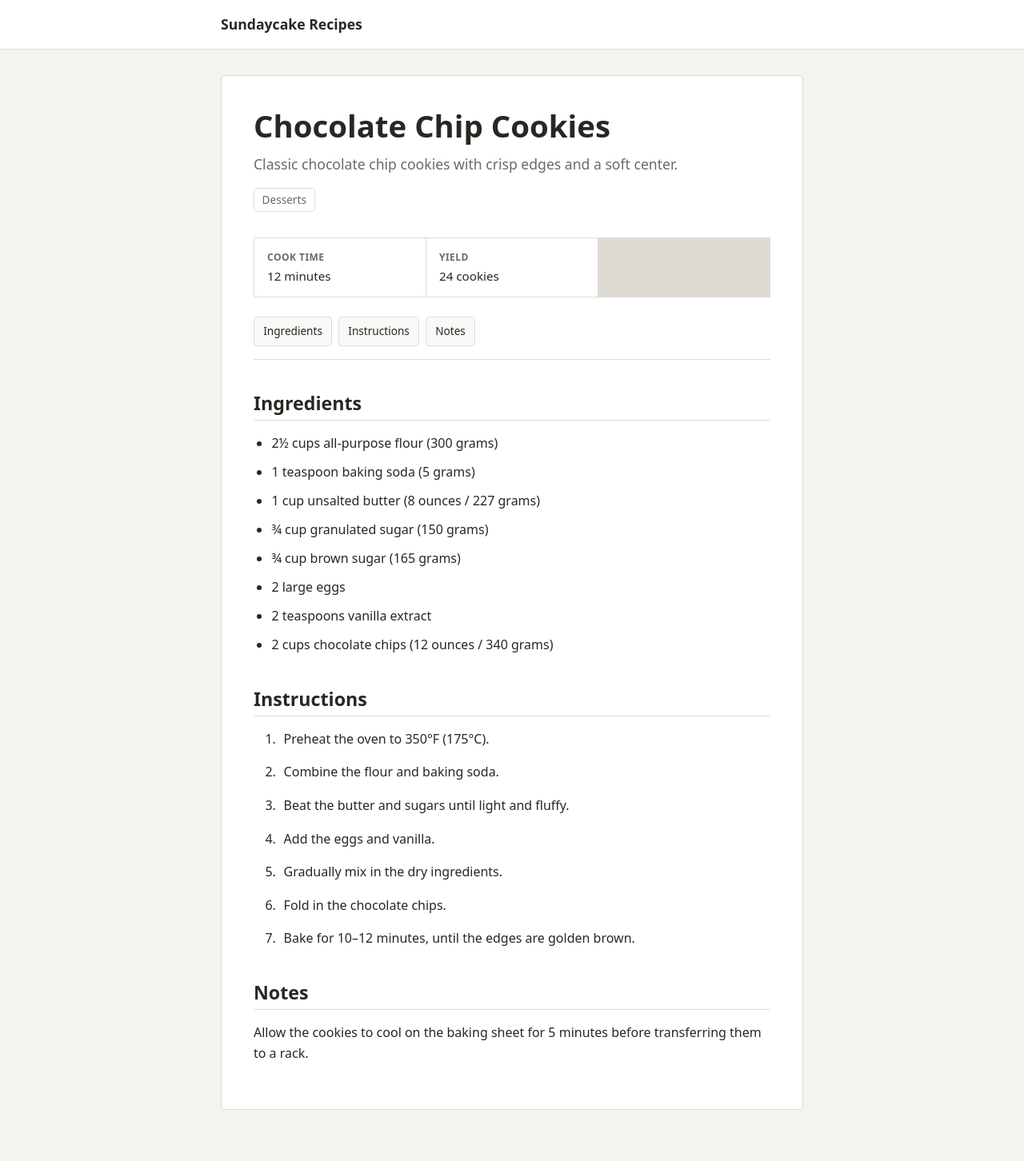
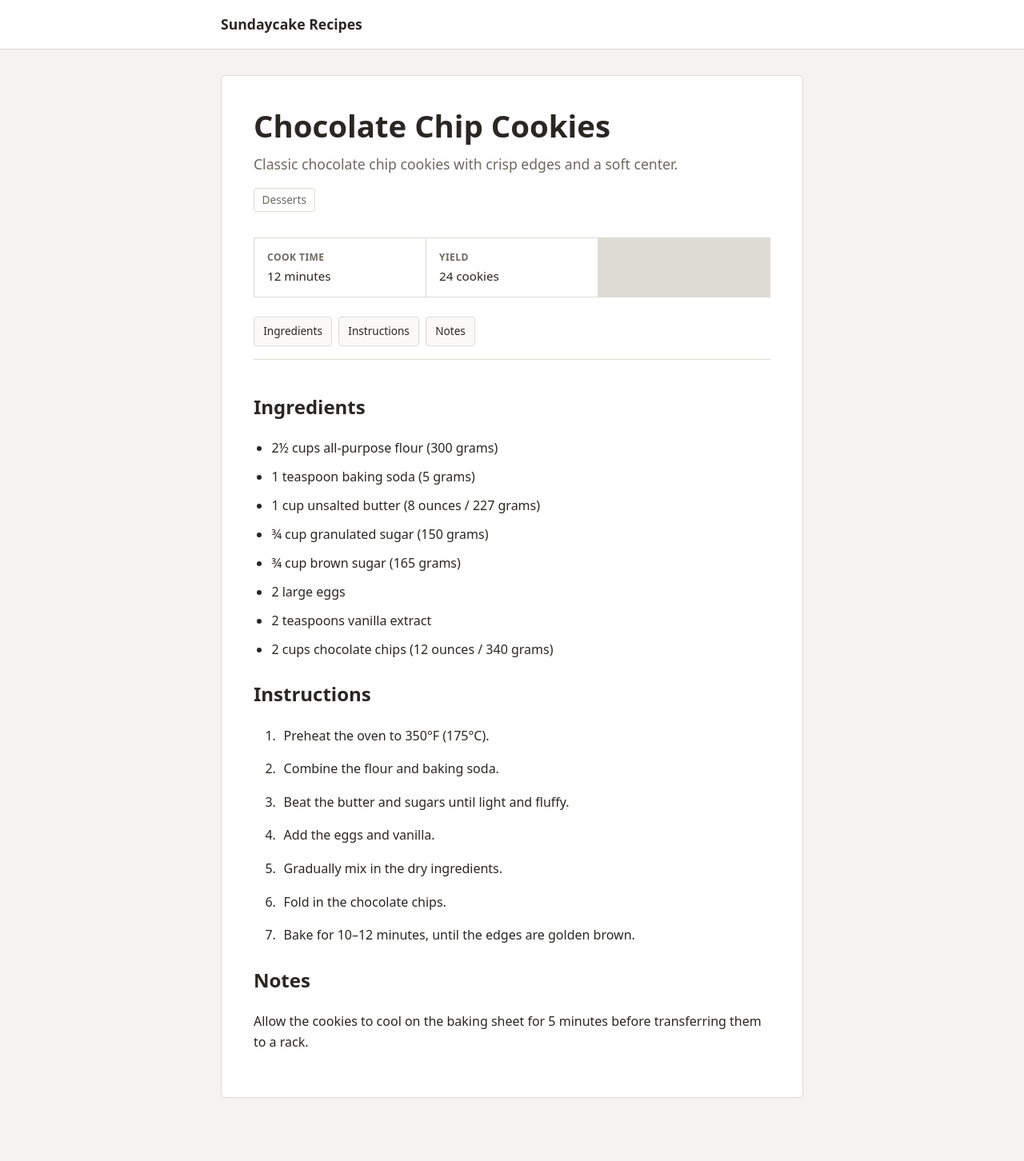
Before and after one commit to sundaycake/recipes, a Jekyll site: the page built from _recipes/chocolate-chip-cookies.md, in a window 1280 px wide. Shown: the whole page at 80% size. Built offline with Jekyll 4.4.1, drawn with Linux system fonts in a browser that asks for light colours.

Commit message:
Update style.css

```diff
--- a/assets/css/style.css
+++ b/assets/css/style.css
@@ -200,15 +200,7 @@ body {
 }
 
 .recipe-content h2 {
-    margin-top: 2.5rem;
-    margin-bottom: 1rem;
-
-    padding-bottom: 0.4rem;
-
-    border-bottom: 1px solid var(--border);
-
-    font-size: 1.45rem;
-    line-height: 1.25;
+    scroll-margin-top: 1rem;
 }
 
 .recipe-content h3 {
```
